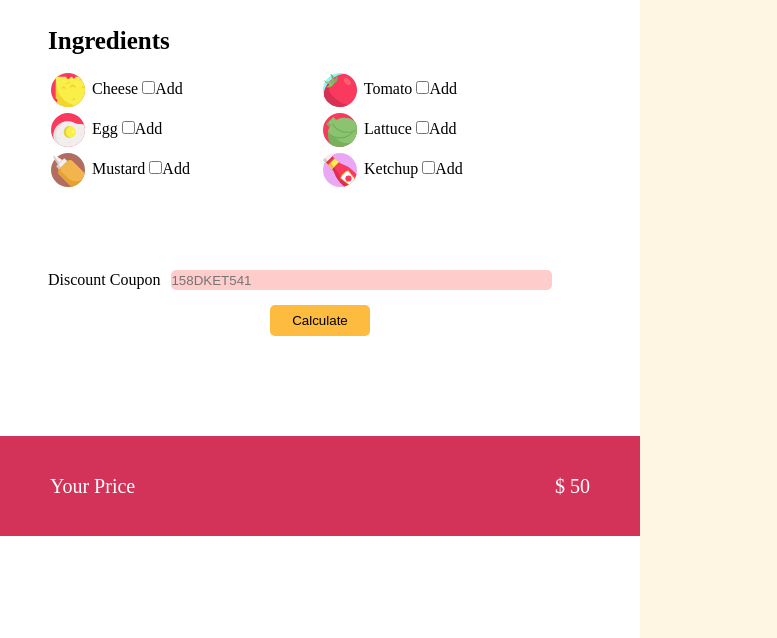
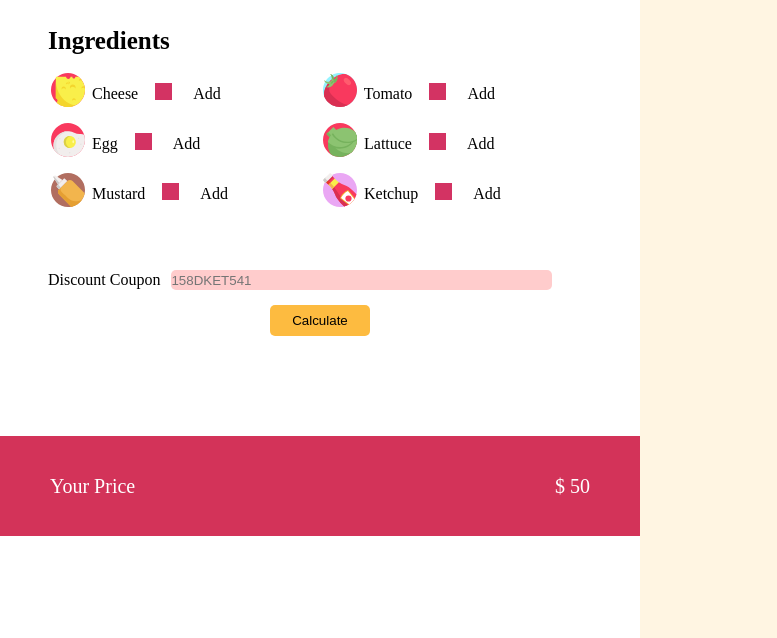
Before and after one commit to Mirco-verde1/js-burger, a plain HTML site: page index.html in a window 1280 px wide. Shown: the part 162-800 px from the top of the page, without its empty margins (0-777 px from the left). Drawn offline with Linux system fonts and the light colour scheme.

Commit message:
Modifica checkbox e aggiunta spunta

```diff
--- a/css/style.css
+++ b/css/style.css
@@ -62,6 +62,7 @@
   width: 40px;
   vertical-align: middle;
   padding: 3px;
+  margin-bottom: 10px;
 }
 
 .discount-btn{
@@ -76,6 +77,33 @@
   height: 20px;
 }
 
+/* modifica delle checbox */
+input[type=checkbox] {
+  visibility: hidden;
+}
+
+
+.row-check span:before{
+  width: 17px;
+height: 17px;
+background-color:rgb(211,51,99) ;
+display: inline-block;
+content: "";
+position: relative;
+margin-right: 21px;
+bottom: -1px;
+
+}
+
+.row-check input[type=checkbox]:checked + span::before{
+
+display: inline-block;
+z-index: 1;
+content: '\f107';
+ font-family: 'Font Awesome\ 5 Free';
+ font-weight: 900;
+ font-size: 20px;
+}
 
 #nameburgertext{
   border: none;
@@ -88,6 +116,14 @@
 font-size: 25px;
 padding: 30px 0 15px 0;
 }
+
+.fa{
+position: relative;
+left: 34px;
+z-index: 1;
+visibility: hidden;
+}
+
 
 /* contenitore bottone calcuate */
 .container-btn{
--- a/index.html
+++ b/index.html
@@ -4,11 +4,9 @@
     <meta charset="utf-8">
     <title></title>
     <link rel="stylesheet" href="css/style.css">
+    <link rel="stylesheet" href="https://use.fontawesome.com/releases/v5.2.0/css/all.css">
   </head>
   <body>
-
-
-
 
 
 
@@ -32,38 +30,60 @@
 </div>
 
 <h3 id="ingredients">Ingredients</h3>
-<!-- Start checkboxes -->
 
 
+
+<!-- Start checkboxes -->
 
 <div class="checkbox-point ">
 
 <div class="check-1">
 
 
-<img src="img/cheese.svg" alt=""> <label for="">Cheese</label>
-<input type="checkbox" name="" value="9"><span>Add</span>  <br>
+<div class="row-check">
+<img src="img/cheese.svg" alt="immagine formaggio"> <label for="cheese">Cheese
+<input type="checkbox" id="cheese" name="" value="9"><span>Add</span></label> <br>
+</div>
 
-<img src="img/fried-egg.svg" alt=""> <label for="">Egg</label>
-<input type="checkbox" name="" value="7"><span>Add</span><br>
 
-<img src="img/mustard.svg" alt=""> <label for="">Mustard</label>
-<input type="checkbox" name="" value="4"><span>Add</span><br>
+<div class="row-check">
+<img src="img/fried-egg.svg" alt=""> <label for="egg">Egg
+<input type="checkbox" id="egg" name="" value="7"><span>Add</span></label><br>
+</div>
+
+
+<div class="row-check">
+<img src="img/mustard.svg" alt=""> <label for="mustard">Mustard
+<input type="checkbox" id="mustard" name="" value="4"><span>Add</span></label><br>
+</div>
 
 </div>
 
+<!-- right column checkboxes -->
 <div class="check-2">
 
 
+<div class="row-check">
+<img src="img/tomato.svg" alt=""> <label for="tomato">Tomato
+<input type="checkbox" id="tomato"name="" value="6"><span>Add</span>  <br>
+</label>
+</div>
 
-<img src="img/tomato.svg" alt=""> <label for="">Tomato</label>
-<input type="checkbox" name="" value="6"><span>Add</span>  <br>
 
-<img src="img/lettuce.svg" alt=""> <label for="">Lattuce</label>
-<input type="checkbox" name="" value="6"><span>Add</span><br>
+<div class="row-check">
+<img src="img/lettuce.svg" alt=""> <label for="lattuce">Lattuce
+<input type="checkbox" id="lattuce" name="" value="6"><span>Add</span><br>
+</label>
+</div>
 
-<img src="img/ketchup.svg" alt=""> <label for="">Ketchup</label>
-<input type="checkbox" name="" value="4"><span>Add</span>
+
+<div class="row-check">
+<img src="img/ketchup.svg" alt=""> <label for="ketchup">Ketchup
+<input type="checkbox" id="ketchup" name="" value="4"><span>Add</span>
+</label>
+</div>
+
+
 </div>
 </div>
 <!-- End checkboxes -->
--- a/js/script.js
+++ b/js/script.js
@@ -48,19 +48,18 @@ document.getElementById("button-submit").addEventListener("click", function(){
 
  if (counterIngredients < minIngredients) {
     alert('Inserire ' + minIngredients +  ' ingredienti nel panino')
- }else if (nameBurger.value === "") {
+ }else if (nameBurger.value.length === 0) {
    alert('Inserire il nome del tuo Hamburger!')
  }else {
 
-   if (inputDiscount.value !== "") {
+   if (discountPass.indexOf(inputDiscount.value) !== -1) {
      totalCount.innerText = '$ ' + (totalPrice - (totalPrice * discApplied));
 
    }
-    if (inputDiscount.value === "") {
+    if (discountPass.indexOf(inputDiscount.value) === -1) {
       totalCount.innerText = '$ ' + totalPrice;
     }
  }
 
 
-
 });
```
